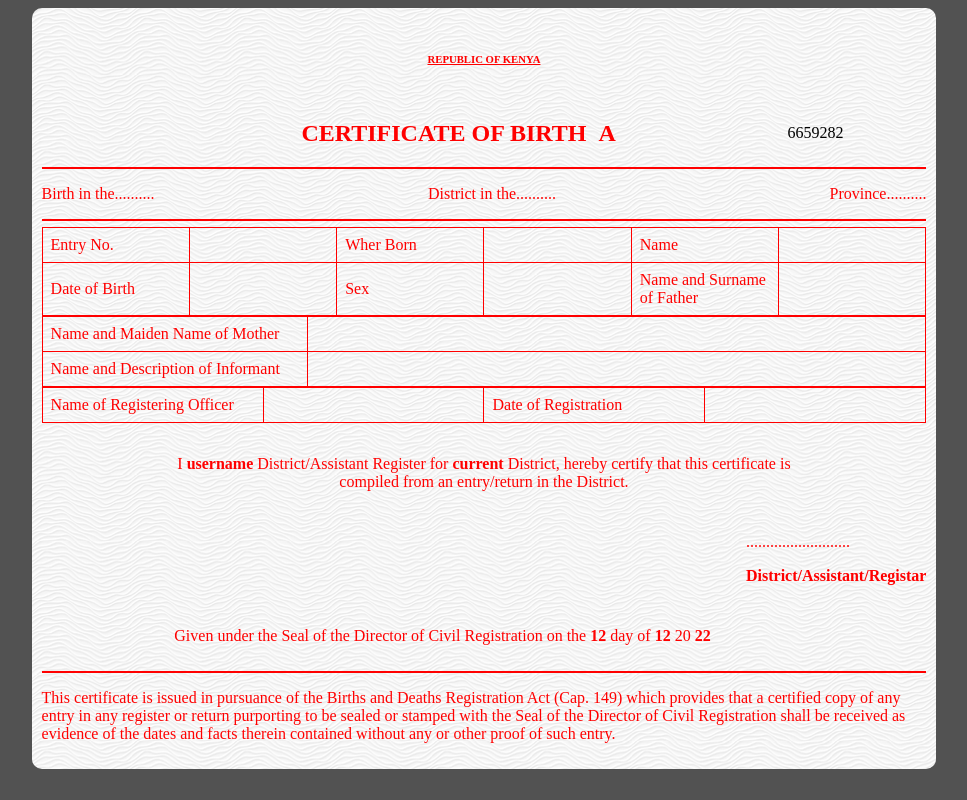
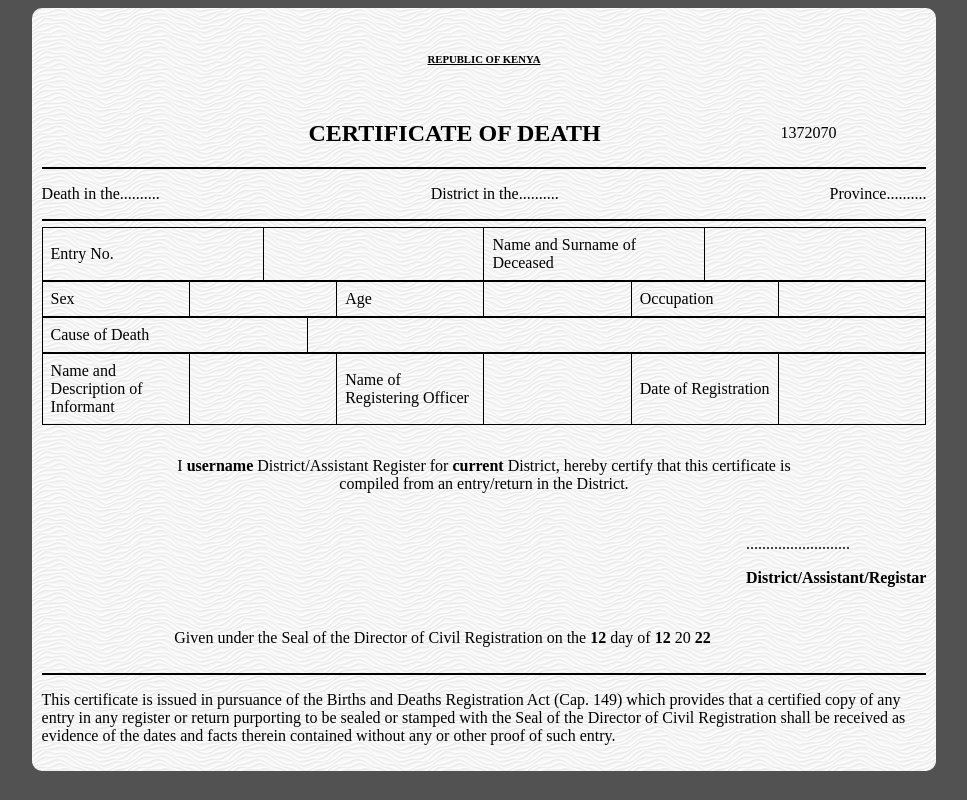
Before and after one commit to trevismurithi/certificate, a plain HTML site: page index.html in a window 1280 px wide. Shown: the whole page, without its empty margins (156-1123 px from the left). Drawn offline with Linux system fonts and the light colour scheme.

Commit message:
death certificate

```diff
--- a/css/style.css
+++ b/css/style.css
@@ -9,6 +9,9 @@
 }
 ._rounded{
     border-radius: 10px;
+}
+._black{
+    background-color: black;
 }
 ._white{
     background-color: white;
--- a/index.html
+++ b/index.html
@@ -9,62 +9,59 @@
 </head>
 <body class="_body">
     <div class="_div-center _rounded" style="background-image: url('./img/white-waves.png');">
-        <h6 class="_text-center _red--text _text-underline">REPUBLIC OF KENYA</h6>
+        <h6 class="_text-center  _text-underline">REPUBLIC OF KENYA</h6>
         <div class="_d-flex _flex-row _justify-space-between">
             <div></div>
             <div class="_d-flex _flex-row _justify-space-around _align-center" style="width: 80%;">
-                <h2 class="_red--text">CERTIFICATE OF BIRTH <span class="_mx">A</span></h2>
-                <p>6659282</p>
+                <h2 class="">CERTIFICATE OF DEATH</h2>
+                <p>1372070</p>
             </div>
         </div>
-        <div class="_horizontal_line _red"></div>
-        <div class="_d-flex _flex-row _justify-space-between _align-center _red--text">
-            <p>Birth in the..........</p>
+        <div class="_horizontal_line _black"></div>
+        <div class="_d-flex _flex-row _justify-space-between _align-center ">
+            <p>Death in the..........</p>
             <p>District in the..........</p>
             <p>Province..........</p>
         </div>
-        <div class="_horizontal_line _red"></div>
+        <div class="_horizontal_line _black"></div>
         <!-- table section of the birth certificate -->
-        <table class="_border _border-collapse _border-red _pa _mt _red--text" style="width:100%">
-            <tr class="_border _border-collapse _border-red _pa">
-                <td class="_border _border-collapse _border-red _pa" style="width:15%">Entry No.</td>
-                <td class="_border _border-collapse _border-red _pa" style="width:15%"></td>
-                <td class="_border _border-collapse _border-red _pa" style="width:15%">Wher Born</td>
-                <td class="_border _border-collapse _border-red _pa" style="width:15%"></td>
-                <td class="_border _border-collapse _border-red _pa" style="width:15%">Name</td>
-                <td class="_border _border-collapse _border-red _pa" style="width:15%"></td>
-            </tr>
-            <!-- second row of the table -->
-            <tr class="_border _border-collapse _border-red _pa">
-                <td class="_border _border-collapse _border-red _pa" style="width:15%">Date of Birth</td>
-                <td class="_border _border-collapse _border-red _pa" style="width:15%"></td>
-                <td class="_border _border-collapse _border-red _pa" style="width:15%">Sex</td>
-                <td class="_border _border-collapse _border-red _pa" style="width:15%"></td>
-                <td class="_border _border-collapse _border-red _pa" style="width:15%">Name and Surname of Father</td>
-                <td class="_border _border-collapse _border-red _pa" style="width:15%"></td>
+        <table class="_border _border-collapse _pa _mt " style="width:100%">
+            <tr class="_border _border-collapse  _pa">
+                <td class="_border _border-collapse _pa" style="width:20%">Entry No.</td>
+                <td class="_border _border-collapse _pa" style="width:20%"></td>
+                <td class="_border _border-collapse _pa" style="width:20%">Name and Surname of Deceased</td>
+                <td class="_border _border-collapse _pa" style="width:20%"></td>
             </tr>
         </table>
-        <table class="_border _border-collapse _border-red _pa _red--text" style="width:100%">
-            <!-- first row of the table -->
-            <tr class="_border _border-collapse _border-red _pa">
-                <td class="_border _border-collapse _border-red _pa" style="width:30%">Name and Maiden Name of Mother</td>
-                <td class="_border _border-collapse _border-red _pa" style="width:70%"></td>
-            </tr>
+        <table class="_border _border-collapse _pa" style="width:100%">
             <!-- second row of the table -->
-            <tr class="_border _border-collapse _border-red _pa">
-                <td class="_border _border-collapse _border-red _pa" style="width:30%">Name and Description of Informant</td>
-                <td class="_border _border-collapse _border-red _pa" style="width:70%"></td>
+            <tr class="_border _border-collapse  _pa">
+                <td class="_border _border-collapse _pa" style="width:15%">Sex</td>
+                <td class="_border _border-collapse _pa" style="width:15%"></td>
+                <td class="_border _border-collapse _pa" style="width:15%">Age</td>
+                <td class="_border _border-collapse _pa" style="width:15%"></td>
+                <td class="_border _border-collapse _pa" style="width:15%">Occupation</td>
+                <td class="_border _border-collapse _pa" style="width:15%"></td>
             </tr>
         </table>
-        <table class="_border _border-collapse _border-red _pa _red--text" style="width:100%">
-            <tr class="_border _border-collapse _border-red _pa">
-                <td class="_border _border-collapse _border-red _pa" style="width:20%">Name of Registering Officer</td>
-                <td class="_border _border-collapse _border-red _pa" style="width:20%"></td>
-                <td class="_border _border-collapse _border-red _pa" style="width:20%">Date of Registration</td>
-                <td class="_border _border-collapse _border-red _pa" style="width:20%"></td>
+        <table class="_border _border-collapse _pa " style="width:100%">
+            <!-- first row of the table -->
+            <tr class="_border _border-collapse _pa">
+                <td class="_border _border-collapse _pa" style="width:30%">Cause of Death</td>
+                <td class="_border _border-collapse _pa" style="width:70%"></td>
             </tr>
         </table>
-        <div class="_mt _div-center _text-center _red--text">
+        <table class="_border _border-collapse  _pa " style="width:100%">
+            <tr class="_border _border-collapse  _pa">
+                <td class="_border _border-collapse _pa" style="width:15%">Name and Description of Informant</td>
+                <td class="_border _border-collapse _pa" style="width:15%"></td>
+                <td class="_border _border-collapse _pa" style="width:15%">Name of Registering Officer</td>
+                <td class="_border _border-collapse _pa" style="width:15%"></td>
+                <td class="_border _border-collapse _pa" style="width:15%">Date of Registration</td>
+                <td class="_border _border-collapse _pa" style="width:15%"></td>
+            </tr>
+        </table>
+        <div class="_mt _div-center _text-center ">
             <p>
                 I <span class="_font-weight-bold">username</span> District/Assistant Register for <span class="_font-weight-bold">current</span>
                 District, hereby certify that this certificate is compiled from an entry/return
@@ -72,7 +69,7 @@
             </p>
         </div>
         <!-- signature section -->
-        <div class="_d-flex _flex-row _justify-space-between _red--text">
+        <div class="_d-flex _flex-row _justify-space-between ">
             <div></div>
             <div>
                 <p>..........................</p>
@@ -80,15 +77,15 @@
             </div>
         </div>
         <!-- date section -->
-        <div class="_div-center _red--text">
+        <div class="_div-center ">
             <p>
                 Given under the Seal of the Director of Civil Registration on the <span class="_font-weight-bold">12</span>
                 day of <span class="_font-weight-bold">12</span> 20 <span class="_font-weight-bold">22</span>
             </p>
         </div>
         <!-- horizontal line -->
-        <div class="_horizontal_line _red"></div>
-        <div class="_red--text">
+        <div class="_horizontal_line _black"></div>
+        <div class="">
             <p>
                 This certificate is issued in pursuance of the Births and Deaths Registration
                 Act (Cap. 149) which provides that a certified copy of any entry in any register or
```
